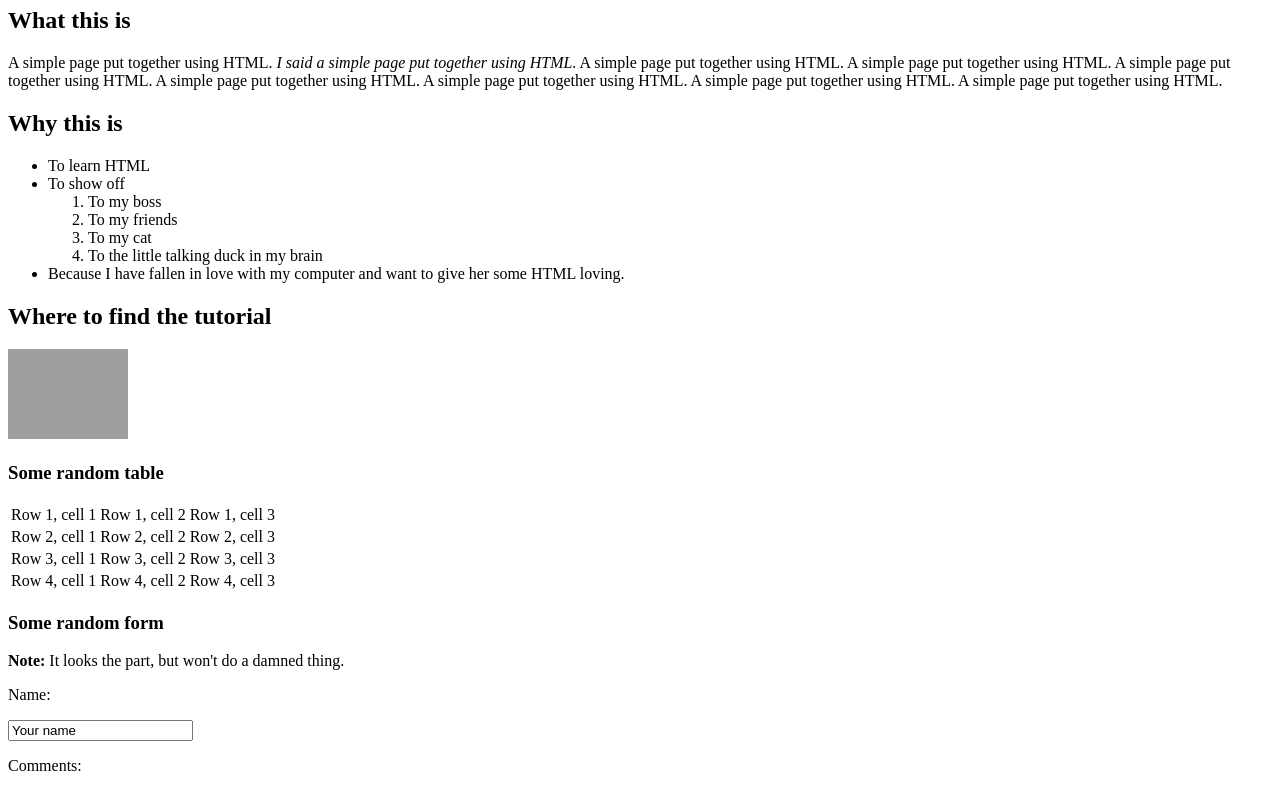
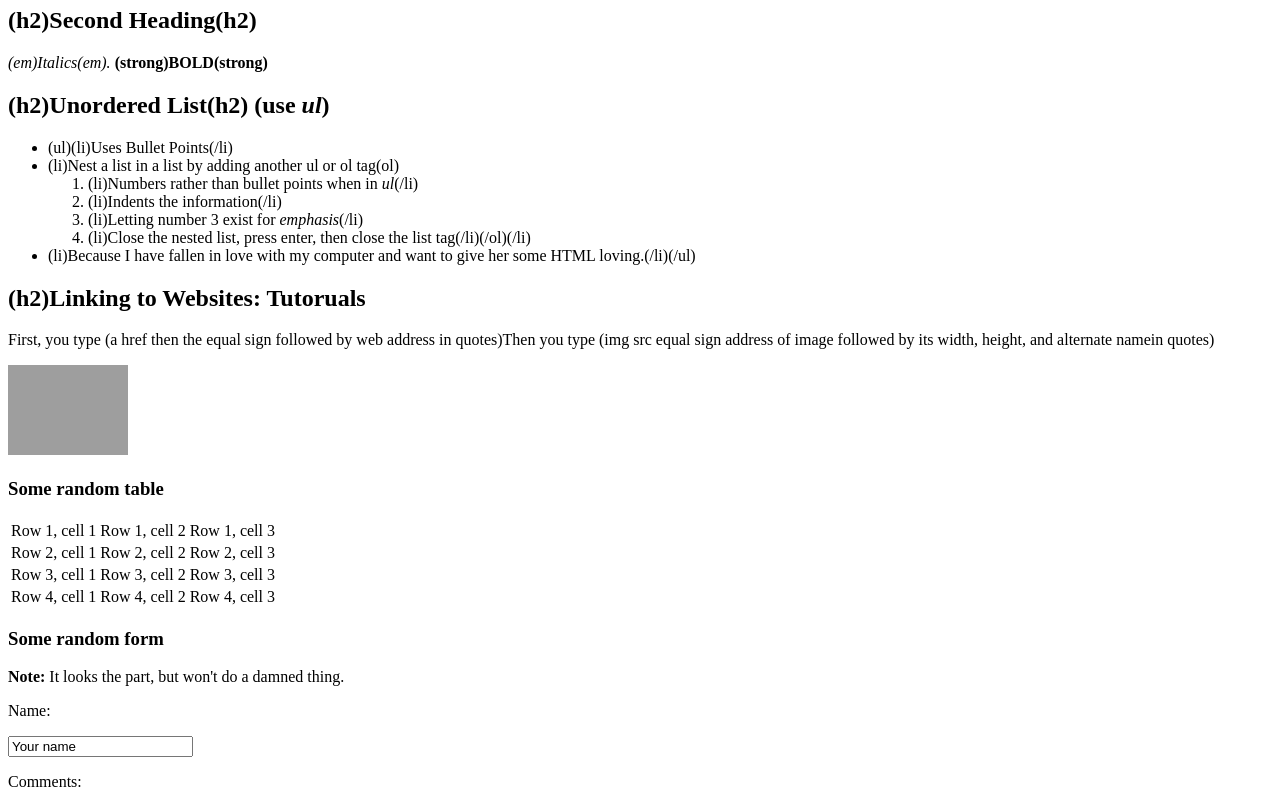
Before and after one commit to lysanironman/Sample_HTML, a plain HTML site: page index.html in a window 1280 px wide. Shown: the part 73-861 px from the top of the page. Drawn offline with Linux system fonts and the light colour scheme; grey boxes are pictures that could not be loaded.

Commit message:
Imported relevant tag information for lines 1-25

```diff
--- a/index.html
+++ b/index.html
@@ -1,27 +1,28 @@
 <!DOCTYPE html>
 <html>
 <head>
-    <title>Sample Webpage</title>
+    <title>(head)(title) Within header, the title displays Tab Information(/title)(/head)</title>
 </head>
 <body>
-<h1>My first web page</h1>
-<h2>What this is</h2>
-<p>A simple page put together using HTML. <em>I said a simple page put together using HTML.</em> A simple page put together using HTML. A simple page put together using HTML. A simple page put together using HTML. A simple page put together using HTML. A simple page put together using HTML. A simple page put together using HTML. A simple page put together using HTML.</p>
-<h2>Why this is</h2>
+<h1>(h1) The Biggest Heading (h1)</h1>
+<h2>(h2)Second Heading(h2)</h2>
+<p><em>(em)Italics(em).</em> <strong>(strong)BOLD(strong)</strong></p>
+<h2>(h2)Unordered List(h2) (use <em>ul</em>)</h2>
 <ul>
-    <li>To learn HTML</li>
+    <li>(ul)(li)Uses Bullet Points(/li)</li>
     <li>
-        To show off
+        (li)Nest a list in a list by adding another ul or ol tag(ol)
         <ol>
-            <li>To my boss</li>
-            <li>To my friends</li>
-            <li>To my cat</li>
-            <li>To the little talking duck in my brain</li>
+            <li>(li)Numbers rather than bullet points when in <em>ul</em>(/li)</li>
+            <li>(li)Indents the information(/li)</li>
+            <li>(li)Letting number 3 exist for <em>emphasis</em>(/li)</li>
+            <li>(li)Close the nested list, press enter, then close the list tag(/li)(/ol)(/li)</li>
         </ol>
     </li>
-    <li>Because I have fallen in love with my computer and want to give her some HTML loving.</li>
+    <li>(li)Because I have fallen in love with my computer and want to give her some HTML loving.(/li)(/ul)</li>
 </ul>
-<h2>Where to find the tutorial</h2>
+<h2>(h2)Linking to Websites: Tutoruals</h2>
+<p>First, you type (a href then the equal sign followed by web address in quotes)Then you type (img src equal sign address of image followed by its width, height, and alternate namein quotes)</p>
 <p><a href="http://www.htmldog.com"><img src="http://www.htmldog.com/badge1.gif" width="120" height="90" alt="HTML Dog"></a></p>
 <h3>Some random table</h3>
 <table>
```
